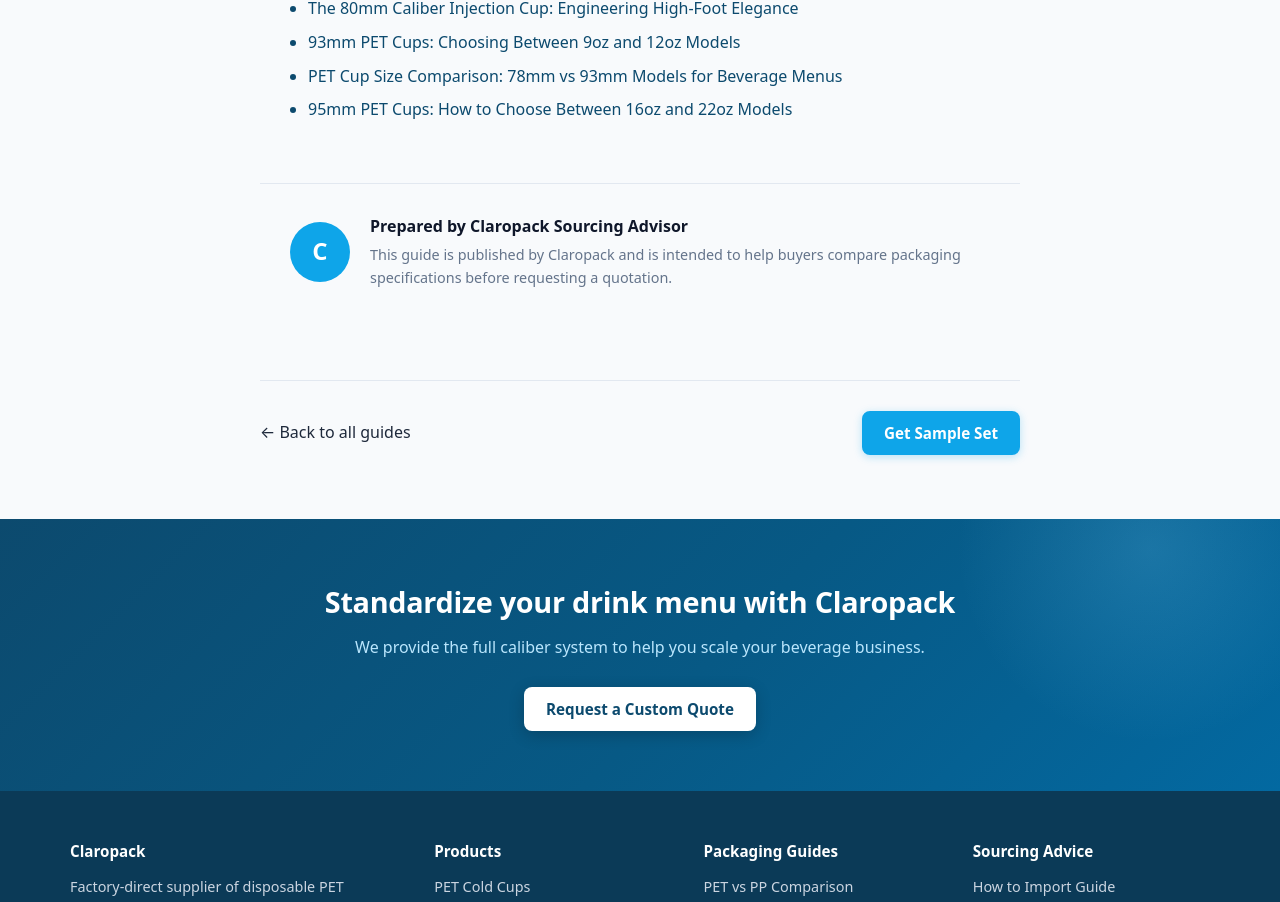
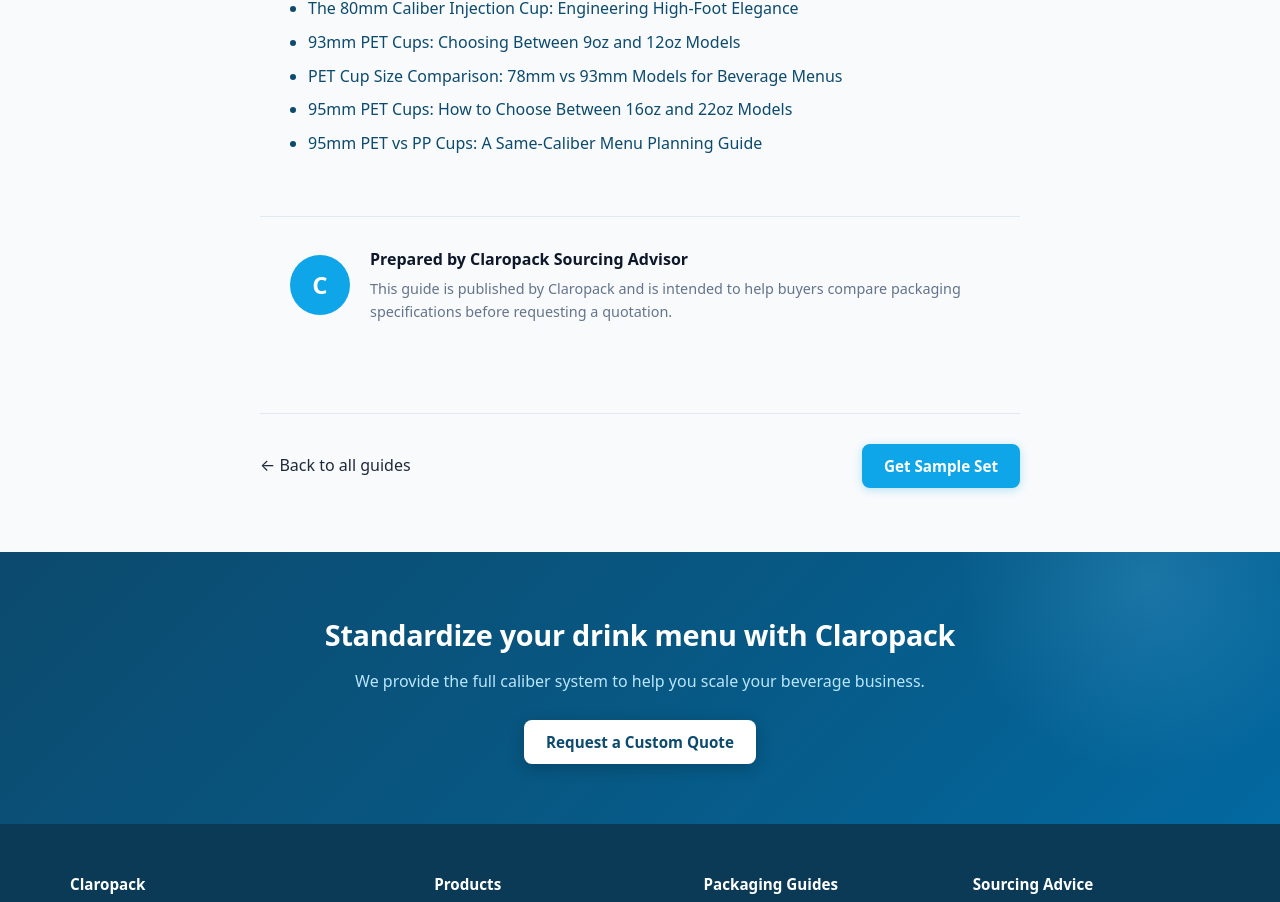
Before and after one commit to parkourV/claropack-official, a React (Vite) app: page /blog/78mm-pet-cups-5-5oz-8oz-selection-guide in a window 1280 px wide. Shown: the part 4470-5372 px from the top of the page. Built offline with nearby package versions, Linux system fonts and the light colour scheme.

Commit message:
seo: daily post publish and technical audit

```diff
--- a/scripts/doctor.mjs
+++ b/scripts/doctor.mjs
@@ -99,7 +99,8 @@
         'https://claropack.com/blog/78mm-pet-cups-5-5oz-8oz-selection-guide',
         'https://claropack.com/blog/93mm-pet-cups-9oz-12oz-selection-guide',
         'https://claropack.com/blog/pet-cup-size-comparison-78mm-93mm',
-        'https://claropack.com/blog/95mm-pet-cups-16oz-22oz-selection-guide'
+        'https://claropack.com/blog/95mm-pet-cups-16oz-22oz-selection-guide',
+        'https://claropack.com/blog/95mm-pet-pp-menu-planning-guide'
     ];
     for (const url of requiredSitemapUrls) {
         if (!sitemap.includes(`<loc>${url}</loc>`)) {
@@ -159,7 +160,8 @@
         { path: 'blog/78mm-pet-cups-5-5oz-8oz-selection-guide/index.html', route: '/blog/78mm-pet-cups-5-5oz-8oz-selection-guide' },
         { path: 'blog/93mm-pet-cups-9oz-12oz-selection-guide/index.html', route: '/blog/93mm-pet-cups-9oz-12oz-selection-guide' },
         { path: 'blog/pet-cup-size-comparison-78mm-93mm/index.html', route: '/blog/pet-cup-size-comparison-78mm-93mm' },
-        { path: 'blog/95mm-pet-cups-16oz-22oz-selection-guide/index.html', route: '/blog/95mm-pet-cups-16oz-22oz-selection-guide' }
+        { path: 'blog/95mm-pet-cups-16oz-22oz-selection-guide/index.html', route: '/blog/95mm-pet-cups-16oz-22oz-selection-guide' },
+        { path: 'blog/95mm-pet-pp-menu-planning-guide/index.html', route: '/blog/95mm-pet-pp-menu-planning-guide' }
     ];
 
     let allPassed = true;
--- a/scripts/prerender.mjs
+++ b/scripts/prerender.mjs
@@ -60,6 +60,7 @@
   "/blog/93mm-pet-cups-9oz-12oz-selection-guide",
   "/blog/pet-cup-size-comparison-78mm-93mm",
   "/blog/95mm-pet-cups-16oz-22oz-selection-guide",
+  "/blog/95mm-pet-pp-menu-planning-guide",
   "/about",
   "/contact"
 ];
--- a/src/data/posts.jsx
+++ b/src/data/posts.jsx
@@ -2172,5 +2172,60 @@
       { q: 'Are the 95mm 16oz and 22oz cups the same height?', a: 'No. The catalog lists 123mm for the 16oz model and 146mm for the 22oz model.' },
       { q: 'Do both 95mm models have the same base diameter?', a: 'Yes. Both listed rows show a 66mm base. Confirm the production drawing for the final order.' }
     ]
+  },
+  '95mm-pet-pp-menu-planning-guide': {
+    title: '95mm PET vs PP Cups: A Same-Caliber Menu Planning Guide',
+    description: 'Compare listed 95mm PET and injection PP cup models by material, capacity, height, base and weight before building a mixed cold and hot beverage menu.',
+    date: '2026-09-20',
+    author: 'Claropack Sourcing Advisor',
+    img: '/assets/blog/pet-cups-cover.png',
+    excerpt: 'A shared 95mm rim does not make PET and PP cups interchangeable. Compare the listed models and keep material, capacity and operating use separate in your purchase plan.',
+    quickFacts: [
+      { label: 'PET Models', value: '16 oz and 22 oz' },
+      { label: 'PP Models', value: '500 ml and 700 ml U-shape' },
+      { label: 'Shared Caliber', value: '95 mm' },
+      { label: 'Listed Weight Range', value: '14 g to 21 g' }
+    ],
+    content: [
+      {
+        type: 'text',
+        h2: 'Why Same-Caliber Planning Needs a Material Check',
+        body: 'The category data lists both PET and injection PP cups at 95mm, but the material and model rows are different. A menu planner should record material, model code, capacity, height, base and weight together instead of treating every 95mm cup as the same product.'
+      },
+      {
+        type: 'comparison',
+        h2: '95mm PET and Injection PP Reference Table',
+        body: 'The following values are transcribed from the PET cold cup and injection PP category tables. Keep the rows as separate specifications and confirm the final use case with the factory.',
+        table: {
+          head: ['Material', 'Model', 'Caliber', 'Capacity', 'Height', 'Base', 'Weight'],
+          rows: [
+            ['PET', '95-9507', '95 mm', '16 oz', '123 mm', '66 mm', '14 g'],
+            ['PET', '95-9508', '95 mm', '22 oz', '146 mm', '66 mm', '16 g'],
+            ['Injection PP', 'PP-95U', '95 mm', '500 ml (U)', '112 mm', '70 mm', '14.5 g'],
+            ['Injection PP', 'PP-95U', '95 mm', '700 ml (U)', '155 mm', '70 mm', '21 g']
+          ]
+        }
+      },
+      {
+        type: 'text',
+        h2: 'Use the PET Rows for the Listed 16oz and 22oz Sizes',
+        body: 'The PET table lists model 95-9507 at 16oz, 123mm high, with a 66mm base and 14g weight. Model 95-9508 is listed at 22oz, 146mm high, with the same 66mm base and 16g weight. Keep these as the PET options in the menu plan and confirm the final lid and sealing setup for the selected model.'
+      },
+      {
+        type: 'text',
+        h2: 'Use the PP Rows for the Listed U-Shape Formats',
+        body: 'The injection PP table lists two PP-95U rows at the same 95mm caliber and 70mm base: 500ml (U) at 112mm and 14.5g, and 700ml (U) at 155mm and 21g. The catalog identifies these as injection PP models, so keep their model code and material visible in the purchasing sheet rather than grouping them with the PET rows.'
+      },
+      {
+        type: 'text',
+        h2: 'What to Confirm Before a Mixed-Material Order',
+        body: 'State the material, model code, caliber, capacity, height, base and weight for every line item. Exact lid compatibility, sealing-film material, beverage temperature, artwork, production tolerance and destination documentation are not fully specified in the category tables and remain待工厂确认.'
+      }
+    ],
+    faqs: [
+      { q: 'Are the PET and PP rows the same product because both use 95mm?', a: 'No. The catalog lists them as different materials and model series. Use the complete row, including material and model code.' },
+      { q: 'Do the listed PET 16oz and PP 500ml rows have the same height?', a: 'No. The PET 16oz row is listed at 123mm, while the PP-95U 500ml (U) row is listed at 112mm.' },
+      { q: 'Do the PET and PP rows have the same base diameter?', a: 'No. The PET rows list a 66mm base, while the PP-95U rows list a 70mm base.' }
+    ]
   }
 }
```
Also changed, not shown: 57 other files (tests, documents, lock files or other folders).
